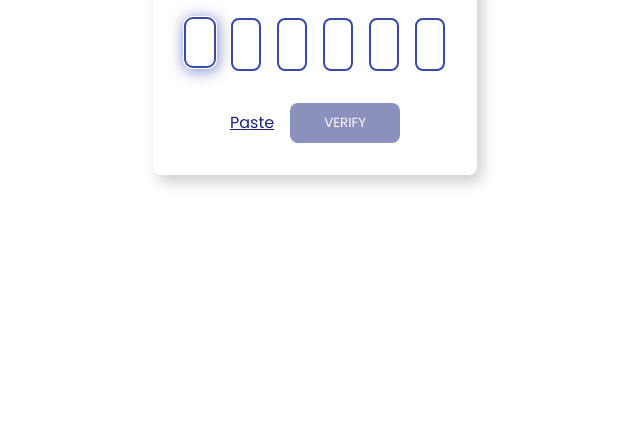
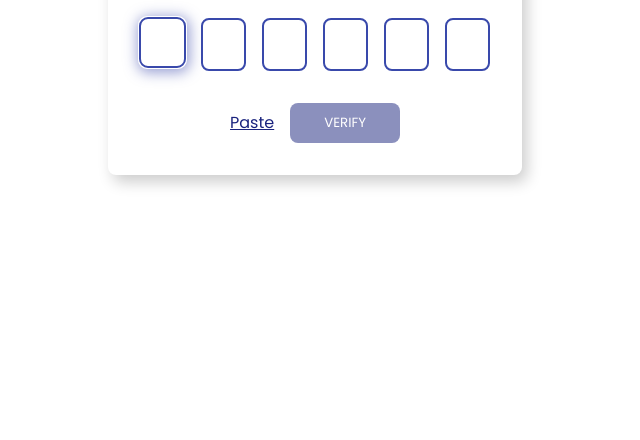
Before and after one commit to abhishekrawat22/otp, a plain HTML site: page index.html in a window 1280 px wide. Shown: the part 360-800 px from the top of the page, without its empty margins (325-965 px from the left). Drawn offline with Linux system fonts and the light colour scheme.

Commit message:
Update style.css

```diff
--- a/style.css
+++ b/style.css
@@ -19,7 +19,7 @@ body {
     box-shadow: 5px 7px 15px 0px rgba(0, 0, 0, 0.2);
     padding: 2rem;
     text-align: center;
-    max-width: 26rem;
+    max-width: 29rem;
 }
 h1 {
     font-size: 2rem;
@@ -51,7 +51,7 @@ input {
     font-size: 1rem;
     font-weight: 700;
     text-align: center;
-    width: 30px;
+    width: 45px;
     font-family: inherit;
 }
 input:focus,
```
